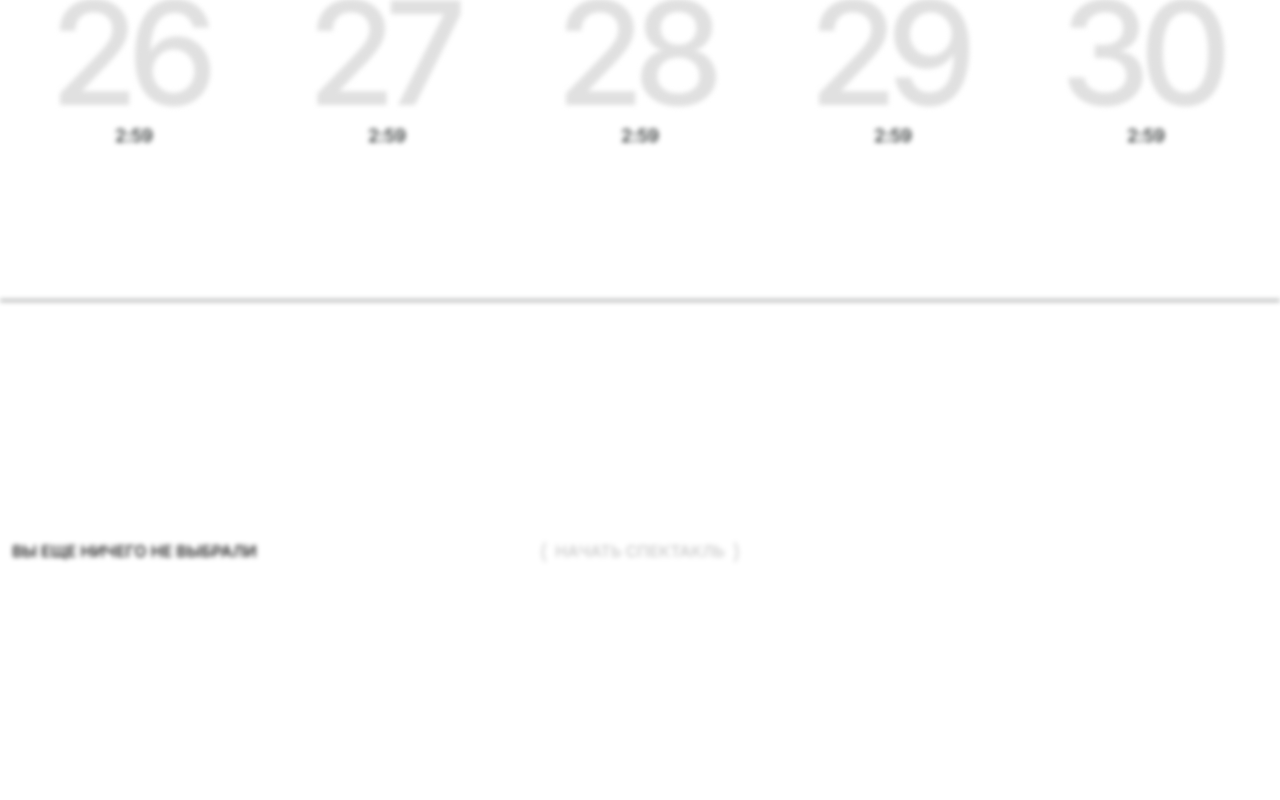
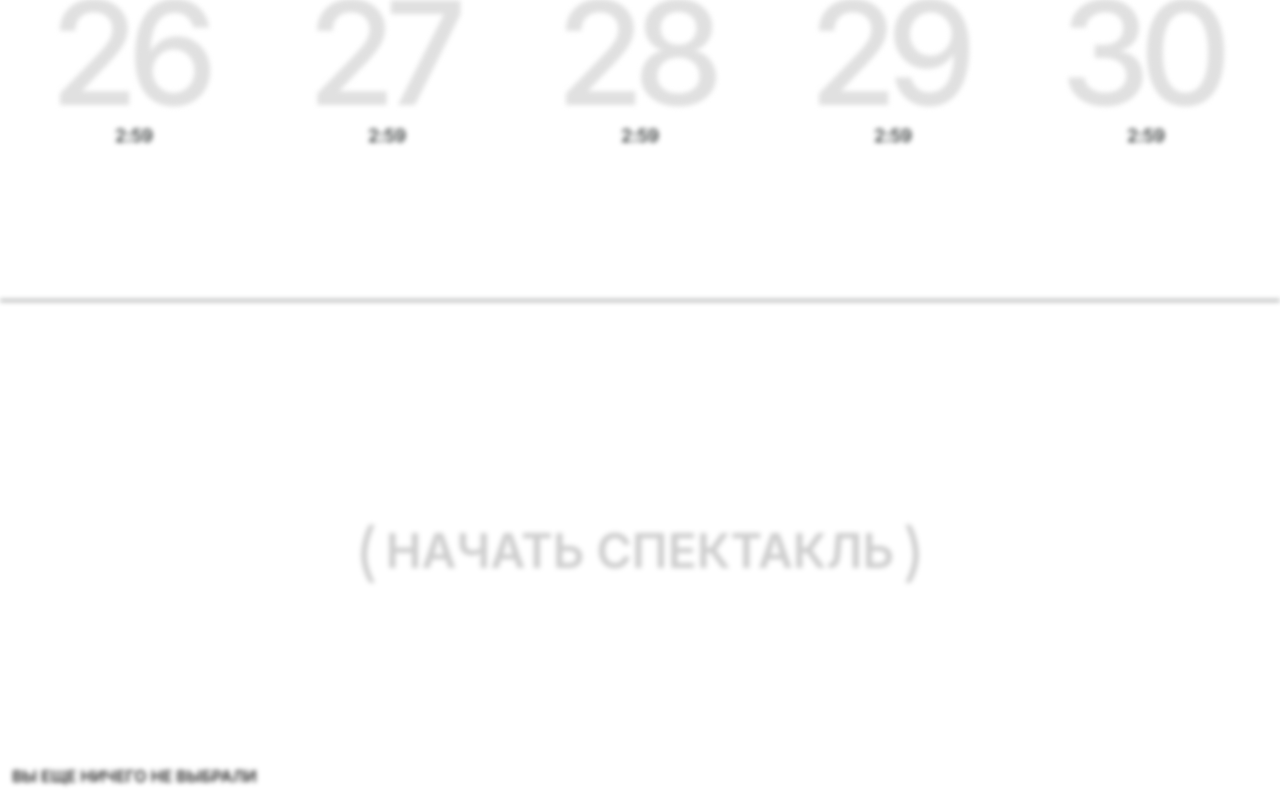
Before and after one commit to DenisFeofanov/1000-years-together, a Next.js app: page /choose-stories in a window 1280 px wide. Shown: the part 1596-2396 px from the top of the page. Built offline with nearby package versions, Linux system fonts and the light colour scheme.

Commit message:
[feat] start button wrap in link and add animation

```diff
--- a/src/components/ChooseStoriesLink/index.module.css
+++ b/src/components/ChooseStoriesLink/index.module.css
@@ -0,0 +1,43 @@
+@media (min-width: 768px) {
+  .animatedBtn {
+    animation: 1s linear 0s infinite alternate scale-button;
+    transform-origin: bottom;
+    animation-play-state: paused;
+    animation-delay: calc(var(--animated-btn-scroll) * -1s);
+
+    animation-iteration-count: 1;
+    animation-fill-mode: both;
+  }
+
+  /* TODO better property for perfomance */
+  @keyframes scale-button {
+    to {
+      height: var(--animated-btn-height);
+      /* transform: scaleY(0.1); */
+    }
+  }
+
+  .animatedBtnTitle {
+    animation: 1s linear 0s infinite alternate scale-text-size;
+    transform-origin: bottom;
+    animation-play-state: paused;
+    animation-delay: calc(var(--animated-btn-scroll) * -1s);
+
+    animation-iteration-count: 1;
+    animation-fill-mode: both;
+  }
+
+  @keyframes scale-text-size {
+    to {
+      font-size: 2rem;
+    }
+  }
+}
+
+@media (min-width: 1280px) {
+  @keyframes scale-text-size {
+    to {
+      font-size: 3rem;
+    }
+  }
+}
--- a/src/components/ChooseStoriesLink/index.tsx
+++ b/src/components/ChooseStoriesLink/index.tsx
@@ -17,23 +17,20 @@ function ChooseStoriesLink({
   storiesTooltip,
   ...rest
 }: Props) {
-  const linkRef = useRef<HTMLDivElement>(null);
   useEffect(() => {
     const handleScroll = () => {
-      if (linkRef.current) {
-        const buttonHeight = linkRef.current.offsetHeight;
+      const PX_FOR_ANIMATION = 450;
 
       const scrollStart =
         window.scrollY -
-          (document.body.offsetHeight - window.innerHeight - buttonHeight);
+        (document.body.offsetHeight - window.innerHeight - PX_FOR_ANIMATION);
 
-        const scrollProportion = scrollStart / buttonHeight;
+      const scrollProportion = scrollStart / PX_FOR_ANIMATION;
 
       document.body.style.setProperty(
         "--animated-btn-scroll",
         scrollProportion > 0 ? String(scrollProportion) : "0"
       );
-      }
     };
 
     window.addEventListener("scroll", handleScroll);
@@ -42,20 +39,29 @@ function ChooseStoriesLink({
   }, []);
 
   const isDisabled = !isSelectingDone;
-  const disabledStyles =
-    isDisabled && "pointer-events-none cursor-default text-grayMiddle";
 
   return (
-    <>
+    <Link
+      className={`${
+        isDisabled && "pointer-events-none cursor-default text-grayMiddle"
+      }`}
+      href={href}
+      // onClick check keeps link focusable for accessibility, keeps prefetch, but prevents going further
+      onClick={e => isDisabled && e.preventDefault()}
+      aria-disabled={isDisabled}
+      {...rest}
+    >
       <div className="hidden md:block md:h-[calc(var(--animated-btn-height)+119px)]"></div>
+
       <div
-        className={`mt-[80px] h-[300px] border-t border-t-grayDark flex justify-center items-center md:h-[var(--animated-btn-height)] md:px-[12px] md:py-[7px] md:mt-[0] md:fixed md:bottom-0 md:left-0 md:right-0 md:grid md:grid-cols-3 ${
+        className={`${
+          styles.animatedBtn
+        } mt-[80px] h-[300px] border-t border-t-grayDark flex justify-center items-center md:h-[50px] md:px-[12px] md:fixed md:bottom-0 md:left-0 md:right-0 md:grid md:grid-cols-[minmax(0,1fr),minmax(0,1fr),minmax(0,1fr)] ${
           isSelectingDone ? "bg-greenSoft" : "bg-grayNum md:bg-white"
         }`}
-        ref={linkRef}
       >
-        <div className="lg:relative">
-          <p className="hidden md:block md:uppercase md:text-blackText md:text-[1rem] md:not-italic md:font-semibold md:leading-[normal]">
+        <div className="lg:relative self-end">
+          <p className="hidden md:block md:uppercase md:text-blackText md:text-[1rem] md:not-italic md:font-semibold md:leading-[normal] md:pb-[14px]">
             {selectedStoriesText}
           </p>
 
@@ -70,18 +76,19 @@ function ChooseStoriesLink({
           </p>
         </div>
 
-        <Link
-          className={`w-full h-full leading-[normal] py-1 px-2 text-grayDark text-[1.25rem] xsm:text-[1.5rem] font-semibold border-2 border-transparent uppercase flex gap-2 justify-center items-center before:content-["("] before:font-normal before:text-[1.33em] after:content-[")"] after:font-normal after:text-[1.33em] max-md:fine-pointer:hover:bg-grayDark max-md:fine-pointer:hover:text-white max-md:fine-pointer:hover:border-2 max-md:fine-pointer:hover:border-grayDark max-md:active:bg-grayDark max-md:active:text-white max-md:active:border-2 max-md:active:border-grayDark md:text-[1rem] ${disabledStyles}`}
-          href={href}
-          // onClick check keeps link focusable for accessibility, keeps prefetch, but prevents going further
-          onClick={e => isDisabled && e.preventDefault()}
-          aria-disabled={isDisabled}
-          {...rest}
+        <button
+          className={`${
+            styles.animatedBtnTitle
+          } whitespace-nowrap leading-[normal] py-1 px-2 text-grayDark text-[1.25rem] xsm:text-[1.5rem] font-semibold border-2 border-transparent uppercase flex gap-2 justify-center items-center before:content-["("] before:font-normal before:text-[1.33em] after:content-[")"] after:font-normal after:text-[1.33em] max-md:fine-pointer:hover:bg-grayDark max-md:fine-pointer:hover:text-white max-md:fine-pointer:hover:border-2 max-md:fine-pointer:hover:border-grayDark max-md:active:bg-grayDark max-md:active:text-white max-md:active:border-2 max-md:active:border-grayDark md:text-[1rem] ${
+            isDisabled && "pointer-events-none cursor-default text-grayMiddle"
+          }`}
+          type="button"
+          disabled={isDisabled}
         >
           Начать спектакль
+        </button>
+      </div>
     </Link>
-      </div>
-    </>
   );
 }
 
```
Lines whose indentation alone changed are shown as unchanged.
